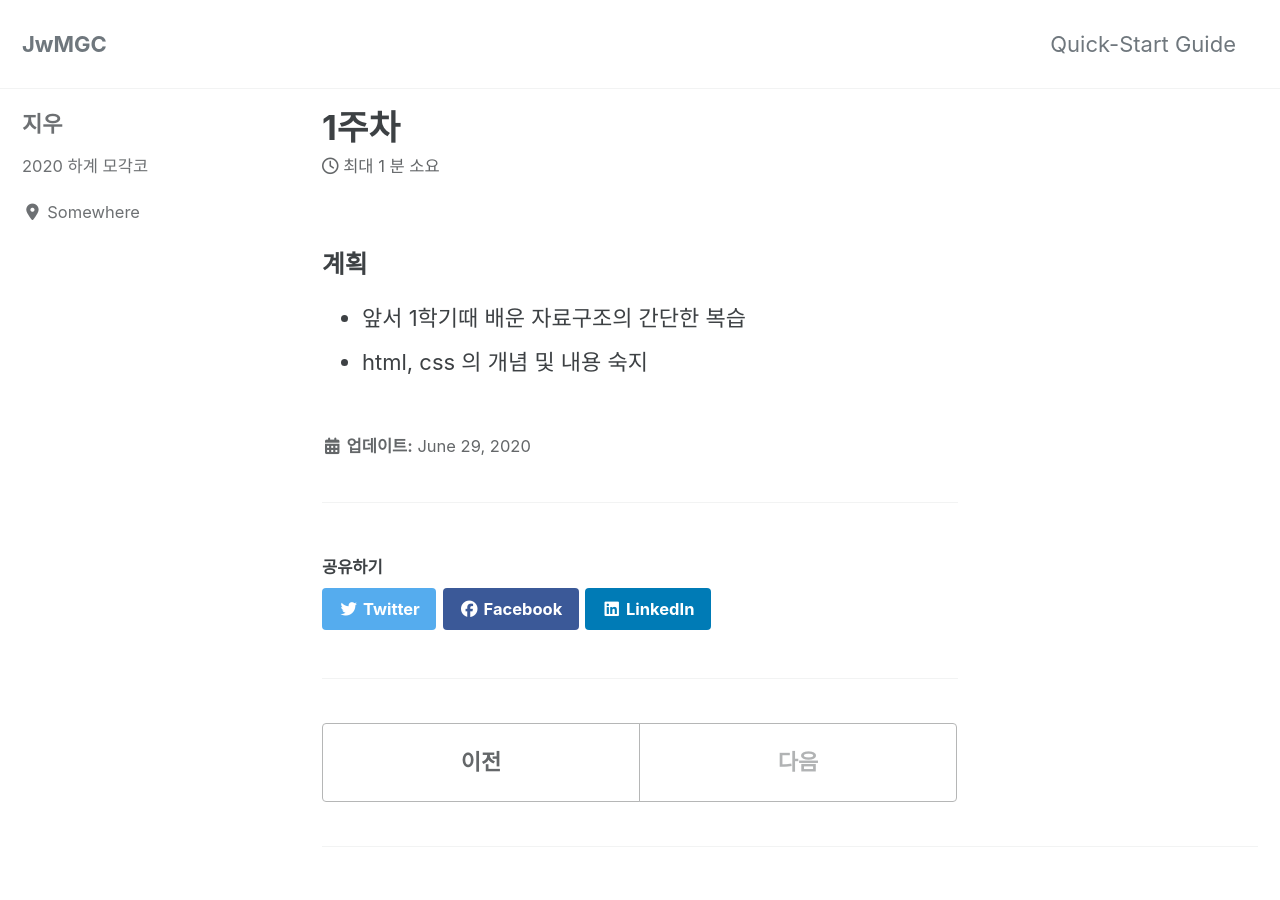
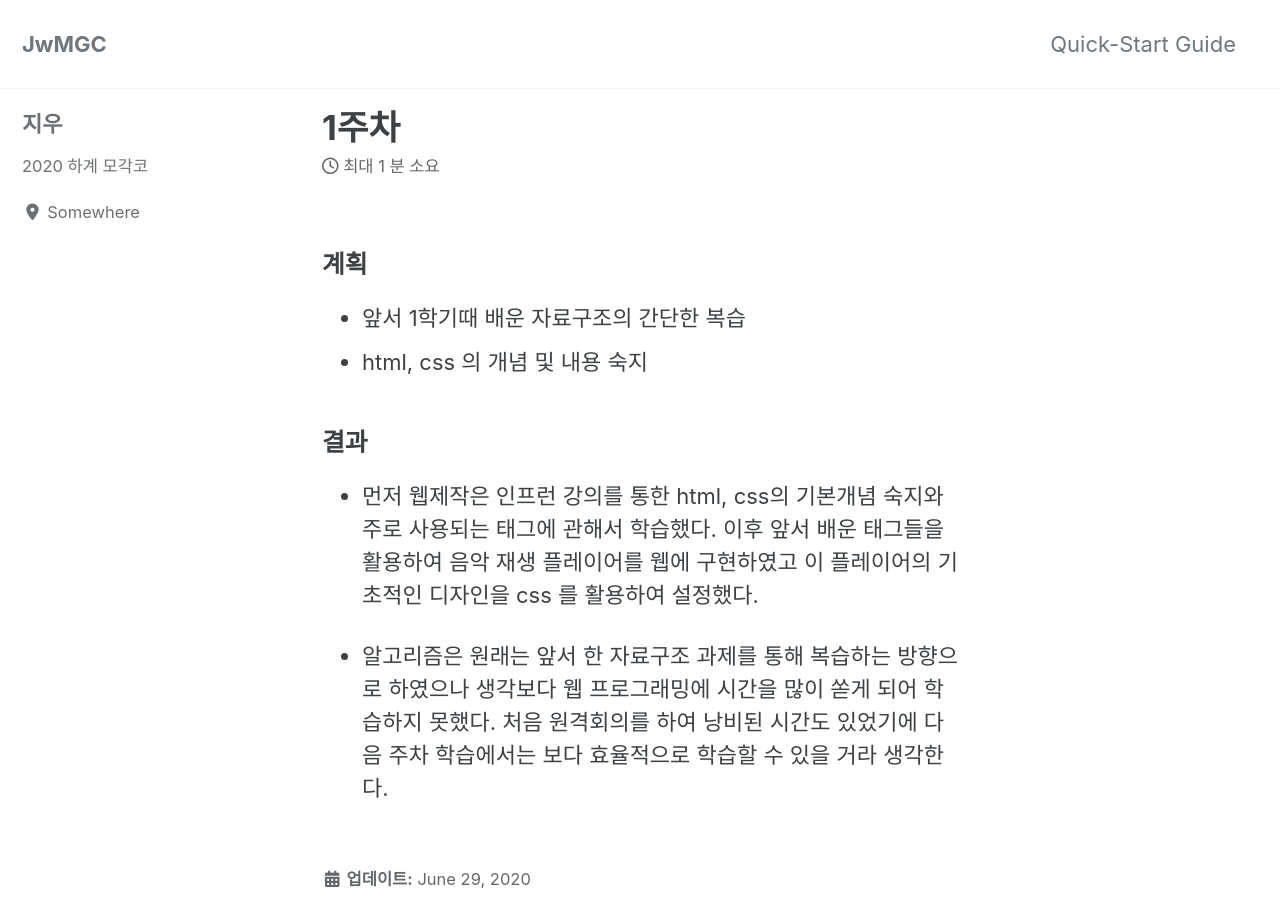
Before and after one commit to jwPark6/jwPark6.github.io, a Jekyll site: the page built from _posts/2020-06-29-day1.md, in a window 1280 px wide and 900 px high. Built offline with Jekyll 4.4.1, drawn with Linux system fonts in a browser that asks for light colours; cached includes are drawn as plain includes; nearby versions of some CDN libraries.

Commit message:
day1-end

```diff
--- a/_posts/2020-06-29-day1.md
+++ b/_posts/2020-06-29-day1.md
@@ -5,3 +5,9 @@ title: "1주차"
 ### 계획
   - 앞서 1학기때 배운 자료구조의 간단한 복습
   - html, css 의 개념 및 내용 숙지
+
+### 결과
+   - 먼저 웹제작은 인프런 강의를 통한 html, css의 기본개념 숙지와 주로 사용되는 태그에 관해서 학습했다.
+   이후 앞서 배운 태그들을 활용하여 음악 재생 플레이어를 웹에 구현하였고 이 플레이어의 기초적인 디자인을 css 를 활용하여 설정했다.
+
+   - 알고리즘은 원래는 앞서 한 자료구조 과제를 통해 복습하는 방향으로 하였으나 생각보다 웹 프로그래밍에 시간을 많이 쏟게 되어 학습하지 못했다. 처음 원격회의를 하여 낭비된 시간도 있었기에 다음 주차 학습에서는 보다 효율적으로 학습할 수 있을 거라 생각한다.
```
Also changed, not shown: _posts/img/124.PNG (added), _posts/img/캡처.PNG (added), _posts/img/캡처1.PNG (added), _posts/img/캡처3.PNG (added), _posts/img/캡처4.PNG (added).
